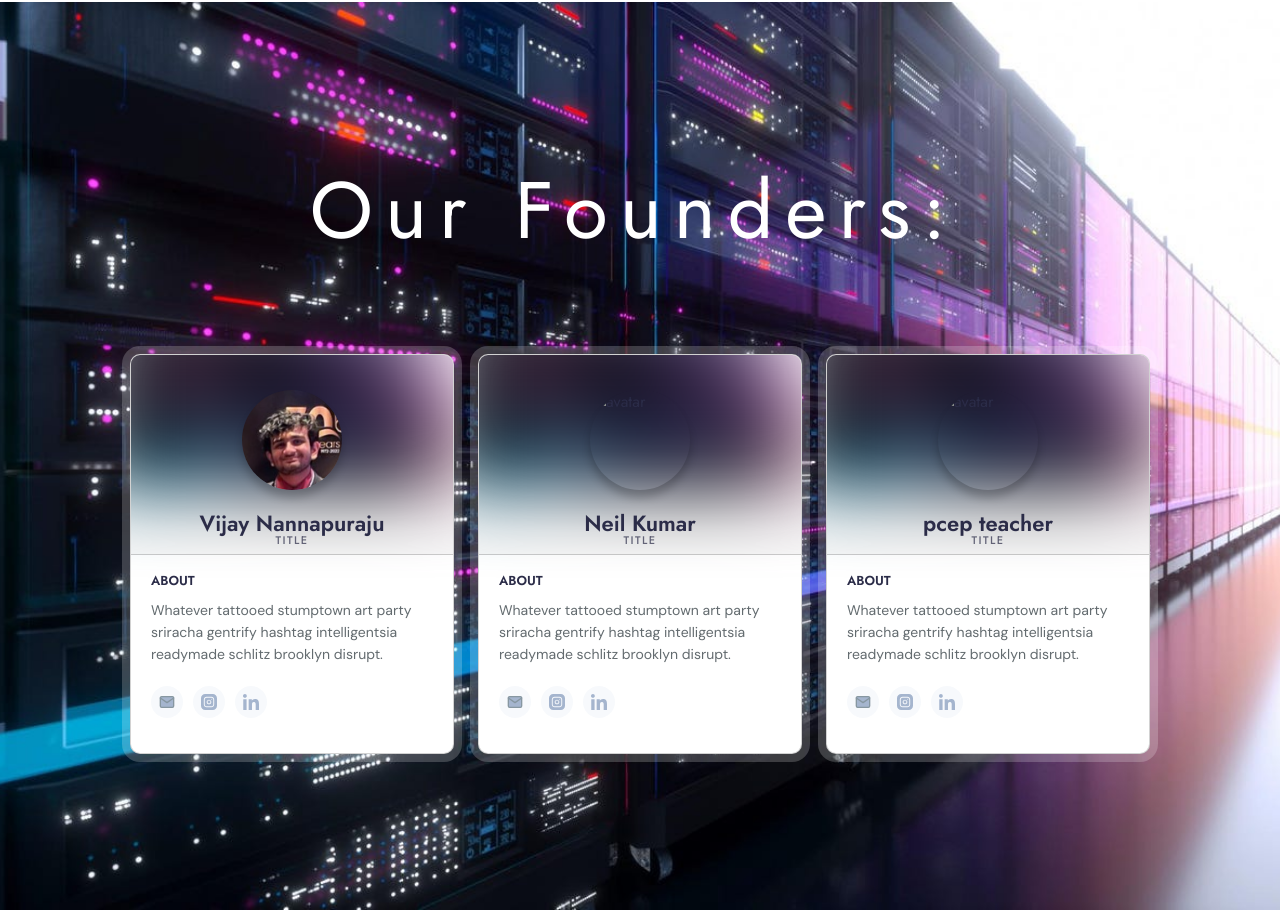
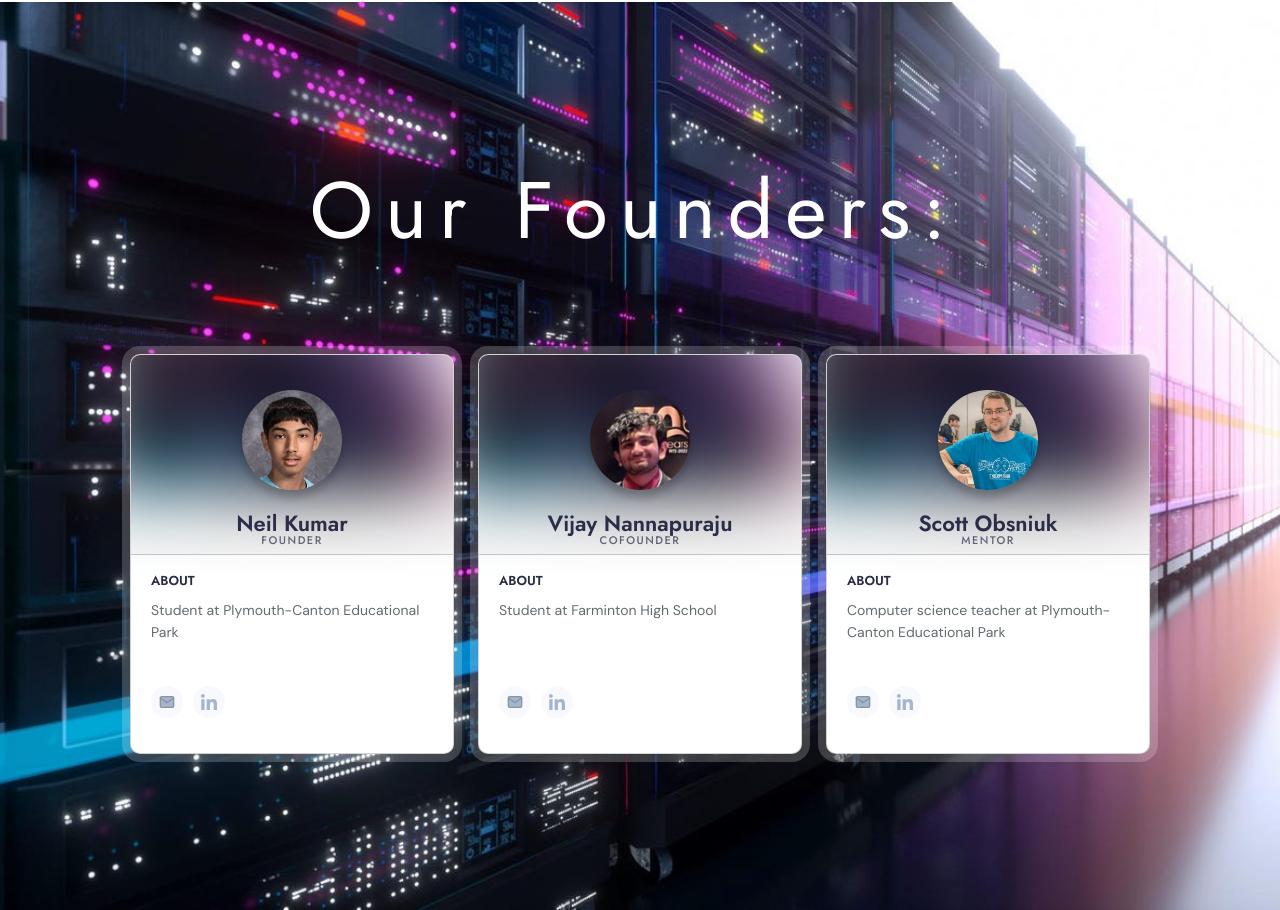
Before and after one commit to vijayn7/PC2ALL-Website, a plain HTML site: page index.html in a window 1280 px wide. Shown: the part 553-1463 px from the top of the page. Drawn offline with nearby package versions, Linux system fonts and the light colour scheme.

Commit message:
mobile test

```diff
--- a/index.html
+++ b/index.html
@@ -63,7 +63,8 @@
 
     <!-- Founders -->
     <section id="founders" style="padding-top: 20vh;">
-        <div class="container-sm">
+        <!-- one row -->
+        <div class="container-sm d-sm-none d-lg-block">
             <div class="row justify-content-center align-items-center">
                 <div class="typewriter">
                 <h1 class="display-1 text-white text-center">Our Founders:</h1>
@@ -77,14 +78,48 @@
                     <div class="card my-5">
                         <div class="card-header">
                             <div class="card-cover" style="background-image: url('assets/card-bg.jpeg')"></div>
-                            <img class="card-avatar" src="assets/vijay.png" alt="avatar" />
-                            <h1 class="card-fullname">Vijay Nannapuraju</h1>
-                            <h2 class="card-jobtitle">Title</h2>
+                            <img class="card-avatar" src="assets/neil.png" alt="avatar" />
+                            <h1 class="card-fullname">Neil Kumar</h1>
+                            <h2 class="card-jobtitle">Founder</h2>
                         </div>
                         <div class="card-main">
                             <div class="card-content">
                                 <div class="card-subtitle">ABOUT</div>
-                                <p class="card-desc">Whatever tattooed stumptown art party sriracha gentrify hashtag intelligentsia readymade schlitz brooklyn disrupt.</p>
+                                <p class="card-desc">Student at Plymouth-Canton Educational Park</p>
+                                <p class="card-desc text-white">Lorem ipsum dolor sit amet consectetur</p>
+                            </div>
+                            <div class="card-social">
+                                <!-- Email -->
+                                <a href="#">
+                                    <svg xmlns="http://www.w3.org/2000/svg" viewBox="0 0 24 24" fill="none" stroke="currentColor" stroke-width="2" stroke-linecap="round" stroke-linejoin="round">
+                                        <path d="M4 4h16c1.1 0 2 .9 2 2v12c0 1.1-.9 2-2 2H4c-1.1 0-2-.9-2-2V6c0-1.1.9-2 2-2z" />
+                                        <path d="M22 6l-10 7L2 6" />
+                                    </svg>
+                                </a>
+                                <!-- LinkedIn -->
+                                <a href="https://www.linkedin.com/in/neilqmr/">
+                                    <svg viewBox="0 0 24 24" xmlns="http://www.w3.org/2000/svg">
+                                        <path d="M23.994 24v-.001H24v-8.802c0-4.306-.927-7.623-5.961-7.623-2.42 0-4.044 1.328-4.707 2.587h-.07V7.976H8.489v16.023h4.97v-7.934c0-2.089.396-4.109 2.983-4.109 2.549 0 2.587 2.384 2.587 4.243V24zM.396 7.977h4.976V24H.396zM2.882 0C1.291 0 0 1.291 0 2.882s1.291 2.909 2.882 2.909 2.882-1.318 2.882-2.909A2.884 2.884 0 002.882 0z" />
+                                    </svg>
+                                </a>
+                            </div>
+                        </div>
+                    </div>
+                </div>
+                <div class="col">
+                    <!-- Card Two -->
+                    <div class="card my-5">
+                        <div class="card-header">
+                            <div class="card-cover" style="background-image: url('assets/card-bg.jpeg')"></div>
+                            <img class="card-avatar" src="assets/vijay.png" alt="avatar" />
+                            <h1 class="card-fullname">Vijay Nannapuraju</h1>
+                            <h2 class="card-jobtitle">CoFounder</h2>
+                        </div>
+                        <div class="card-main">
+                            <div class="card-content">
+                                <div class="card-subtitle">ABOUT</div>
+                                <p class="card-desc">Student at Farminton High School</p>
+                                <p class="card-desc text-white">Lorem ipsum dolor sit amet consectetur Lorem ipsum dolor sit amet.</p>
                             </div>
                             <div class="card-social">
                                 <!-- Email -->
@@ -92,14 +127,6 @@
                                     <svg xmlns="http://www.w3.org/2000/svg" viewBox="0 0 24 24" fill="none" stroke="currentColor" stroke-width="2" stroke-linecap="round" stroke-linejoin="round">
                                         <path d="M4 4h16c1.1 0 2 .9 2 2v12c0 1.1-.9 2-2 2H4c-1.1 0-2-.9-2-2V6c0-1.1.9-2 2-2z" />
                                         <path d="M22 6l-10 7L2 6" />
-                                    </svg>
-                                </a>
-                                <!-- Instagram -->
-                                <a href="https://www.instagram.com/vijay_n7_/">
-                                    <svg viewBox="0 0 512 512" xmlns="http://www.w3.org/2000/svg">
-                                        <path d="M301 256c0 24.852-20.148 45-45 45s-45-20.148-45-45 20.148-45 45-45 45 20.148 45 45zm0 0" />
-                                        <path d="M332 120H180c-33.086 0-60 26.914-60 60v152c0 33.086 26.914 60 60 60h152c33.086 0 60-26.914 60-60V180c0-33.086-26.914-60-60-60zm-76 211c-41.355 0-75-33.645-75-75s33.645-75 75-75 75 33.645 75 75-33.645 75-75 75zm86-146c-8.285 0-15-6.715-15-15s6.715-15 15-15 15 6.715 15 15-6.715 15-15 15zm0 0" />
-                                        <path d="M377 0H135C60.562 0 0 60.563 0 135v242c0 74.438 60.563 135 135 135h242c74.438 0 135-60.563 135-135V135C512 60.562 451.437 0 377 0zm45 332c0 49.625-40.375 90-90 90H180c-49.625 0-90-40.375-90-90V180c0-49.625 40.375-90 90-90h152c49.625 0 90 40.375 90 90zm0 0" />
                                     </svg>
                                 </a>
                                 <!-- LinkedIn -->
@@ -113,18 +140,19 @@
                     </div>
                 </div>
                 <div class="col">
-                    <!-- Card Two -->
+                    <!-- Card Three -->
                     <div class="card my-5">
                         <div class="card-header">
                             <div class="card-cover" style="background-image: url('assets/card-bg.jpeg')"></div>
-                            <img class="card-avatar" src="" alt="avatar" />
-                            <h1 class="card-fullname">Neil Kumar</h1>
-                            <h2 class="card-jobtitle">Title</h2>
+                            <img class="card-avatar" src="assets/scott.png" alt="avatar" />
+                            <h1 class="card-fullname">Scott Obsniuk</h1>
+                            <h2 class="card-jobtitle">Mentor</h2>
                         </div>
                         <div class="card-main">
                             <div class="card-content">
                                 <div class="card-subtitle">ABOUT</div>
-                                <p class="card-desc">Whatever tattooed stumptown art party sriracha gentrify hashtag intelligentsia readymade schlitz brooklyn disrupt.</p>
+                                <p class="card-desc">Computer science teacher at Plymouth-Canton Educational Park</p>
+                                <p class="card-desc text-white">Lorem ipsum dolor sit amet consectetur</p>
                             </div>
                             <div class="card-social">
                                 <!-- Email -->
@@ -134,16 +162,87 @@
                                         <path d="M22 6l-10 7L2 6" />
                                     </svg>
                                 </a>
-                                <!-- Instagram -->
+                                <!-- LinkedIn -->
                                 <a href="#">
-                                    <svg viewBox="0 0 512 512" xmlns="http://www.w3.org/2000/svg">
-                                        <path d="M301 256c0 24.852-20.148 45-45 45s-45-20.148-45-45 20.148-45 45-45 45 20.148 45 45zm0 0" />
-                                        <path d="M332 120H180c-33.086 0-60 26.914-60 60v152c0 33.086 26.914 60 60 60h152c33.086 0 60-26.914 60-60V180c0-33.086-26.914-60-60-60zm-76 211c-41.355 0-75-33.645-75-75s33.645-75 75-75 75 33.645 75 75-33.645 75-75 75zm86-146c-8.285 0-15-6.715-15-15s6.715-15 15-15 15 6.715 15 15-6.715 15-15 15zm0 0" />
-                                        <path d="M377 0H135C60.562 0 0 60.563 0 135v242c0 74.438 60.563 135 135 135h242c74.438 0 135-60.563 135-135V135C512 60.562 451.437 0 377 0zm45 332c0 49.625-40.375 90-90 90H180c-49.625 0-90-40.375-90-90V180c0-49.625 40.375-90 90-90h152c49.625 0 90 40.375 90 90zm0 0" />
+                                    <svg viewBox="0 0 24 24" xmlns="http://www.w3.org/2000/svg">
+                                        <path d="M23.994 24v-.001H24v-8.802c0-4.306-.927-7.623-5.961-7.623-2.42 0-4.044 1.328-4.707 2.587h-.07V7.976H8.489v16.023h4.97v-7.934c0-2.089.396-4.109 2.983-4.109 2.549 0 2.587 2.384 2.587 4.243V24zM.396 7.977h4.976V24H.396zM2.882 0C1.291 0 0 1.291 0 2.882s1.291 2.909 2.882 2.909 2.882-1.318 2.882-2.909A2.884 2.884 0 002.882 0z" />
+                                    </svg>
+                                </a>
+                            </div>
+                        </div>
+                    </div>
+                </div>
+
+            </div>
+        </div>
+        <!-- all in one col -->
+        <div class="container-sm d-md-none d-lg-none">
+            <div class="row justify-content-center align-items-center">
+                <div class="typewriter">
+                <h1 class="display-1 text-white text-center">Our Founders:</h1>
+                </div>
+            </div>
+            <!-- Cards -->
+            <div class="row justify-content-center align-items-center p-5">
+
+                <div class="col">
+                    <!-- Card One -->
+                    <div class="card my-5">
+                        <div class="card-header">
+                            <div class="card-cover" style="background-image: url('assets/card-bg.jpeg')"></div>
+                            <img class="card-avatar" src="assets/neil.png" alt="avatar" />
+                            <h1 class="card-fullname">Neil Kumar</h1>
+                            <h2 class="card-jobtitle">Founder</h2>
+                        </div>
+                        <div class="card-main">
+                            <div class="card-content">
+                                <div class="card-subtitle">ABOUT</div>
+                                <p class="card-desc">Student at Plymouth-Canton Educational Park</p>
+                                <p class="card-desc text-white">Lorem ipsum dolor sit amet consectetur</p>
+                            </div>
+                            <div class="card-social">
+                                <!-- Email -->
+                                <a href="#">
+                                    <svg xmlns="http://www.w3.org/2000/svg" viewBox="0 0 24 24" fill="none" stroke="currentColor" stroke-width="2" stroke-linecap="round" stroke-linejoin="round">
+                                        <path d="M4 4h16c1.1 0 2 .9 2 2v12c0 1.1-.9 2-2 2H4c-1.1 0-2-.9-2-2V6c0-1.1.9-2 2-2z" />
+                                        <path d="M22 6l-10 7L2 6" />
                                     </svg>
                                 </a>
                                 <!-- LinkedIn -->
-                                <a href="#">
+                                <a href="https://www.linkedin.com/in/neilqmr/">
+                                    <svg viewBox="0 0 24 24" xmlns="http://www.w3.org/2000/svg">
+                                        <path d="M23.994 24v-.001H24v-8.802c0-4.306-.927-7.623-5.961-7.623-2.42 0-4.044 1.328-4.707 2.587h-.07V7.976H8.489v16.023h4.97v-7.934c0-2.089.396-4.109 2.983-4.109 2.549 0 2.587 2.384 2.587 4.243V24zM.396 7.977h4.976V24H.396zM2.882 0C1.291 0 0 1.291 0 2.882s1.291 2.909 2.882 2.909 2.882-1.318 2.882-2.909A2.884 2.884 0 002.882 0z" />
+                                    </svg>
+                                </a>
+                            </div>
+                        </div>
+                    </div>
+                </div>
+                <div class="row">
+                    <!-- Card Two -->
+                    <div class="card my-5">
+                        <div class="card-header">
+                            <div class="card-cover" style="background-image: url('assets/card-bg.jpeg')"></div>
+                            <img class="card-avatar" src="assets/vijay.png" alt="avatar" />
+                            <h1 class="card-fullname">Vijay Nannapuraju</h1>
+                            <h2 class="card-jobtitle">CoFounder</h2>
+                        </div>
+                        <div class="card-main">
+                            <div class="card-content">
+                                <div class="card-subtitle">ABOUT</div>
+                                <p class="card-desc">Student at Farminton High School</p>
+                                <p class="card-desc text-white">Lorem ipsum dolor sit amet consectetur Lorem ipsum dolor sit amet.</p>
+                            </div>
+                            <div class="card-social">
+                                <!-- Email -->
+                                <a href="mailto:vijaynannapuraju@gmail.com">
+                                    <svg xmlns="http://www.w3.org/2000/svg" viewBox="0 0 24 24" fill="none" stroke="currentColor" stroke-width="2" stroke-linecap="round" stroke-linejoin="round">
+                                        <path d="M4 4h16c1.1 0 2 .9 2 2v12c0 1.1-.9 2-2 2H4c-1.1 0-2-.9-2-2V6c0-1.1.9-2 2-2z" />
+                                        <path d="M22 6l-10 7L2 6" />
+                                    </svg>
+                                </a>
+                                <!-- LinkedIn -->
+                                <a href="https://www.linkedin.com/in/vijay-nannapuraju-014983239/">
                                     <svg viewBox="0 0 24 24" xmlns="http://www.w3.org/2000/svg">
                                         <path d="M23.994 24v-.001H24v-8.802c0-4.306-.927-7.623-5.961-7.623-2.42 0-4.044 1.328-4.707 2.587h-.07V7.976H8.489v16.023h4.97v-7.934c0-2.089.396-4.109 2.983-4.109 2.549 0 2.587 2.384 2.587 4.243V24zM.396 7.977h4.976V24H.396zM2.882 0C1.291 0 0 1.291 0 2.882s1.291 2.909 2.882 2.909 2.882-1.318 2.882-2.909A2.884 2.884 0 002.882 0z" />
                                     </svg>
@@ -157,14 +256,15 @@
                     <div class="card my-5">
                         <div class="card-header">
                             <div class="card-cover" style="background-image: url('assets/card-bg.jpeg')"></div>
-                            <img class="card-avatar" src="" alt="avatar" />
-                            <h1 class="card-fullname">pcep teacher</h1>
-                            <h2 class="card-jobtitle">Title</h2>
+                            <img class="card-avatar" src="assets/scott.png" alt="avatar" />
+                            <h1 class="card-fullname">Scott Obsniuk</h1>
+                            <h2 class="card-jobtitle">Mentor</h2>
                         </div>
                         <div class="card-main">
                             <div class="card-content">
                                 <div class="card-subtitle">ABOUT</div>
-                                <p class="card-desc">Whatever tattooed stumptown art party sriracha gentrify hashtag intelligentsia readymade schlitz brooklyn disrupt.</p>
+                                <p class="card-desc">Computer science teacher at Plymouth-Canton Educational Park</p>
+                                <p class="card-desc text-white">Lorem ipsum dolor sit amet consectetur</p>
                             </div>
                             <div class="card-social">
                                 <!-- Email -->
@@ -172,14 +272,6 @@
                                     <svg xmlns="http://www.w3.org/2000/svg" viewBox="0 0 24 24" fill="none" stroke="currentColor" stroke-width="2" stroke-linecap="round" stroke-linejoin="round">
                                         <path d="M4 4h16c1.1 0 2 .9 2 2v12c0 1.1-.9 2-2 2H4c-1.1 0-2-.9-2-2V6c0-1.1.9-2 2-2z" />
                                         <path d="M22 6l-10 7L2 6" />
-                                    </svg>
-                                </a>
-                                <!-- Instagram -->
-                                <a href="#">
-                                    <svg viewBox="0 0 512 512" xmlns="http://www.w3.org/2000/svg">
-                                        <path d="M301 256c0 24.852-20.148 45-45 45s-45-20.148-45-45 20.148-45 45-45 45 20.148 45 45zm0 0" />
-                                        <path d="M332 120H180c-33.086 0-60 26.914-60 60v152c0 33.086 26.914 60 60 60h152c33.086 0 60-26.914 60-60V180c0-33.086-26.914-60-60-60zm-76 211c-41.355 0-75-33.645-75-75s33.645-75 75-75 75 33.645 75 75-33.645 75-75 75zm86-146c-8.285 0-15-6.715-15-15s6.715-15 15-15 15 6.715 15 15-6.715 15-15 15zm0 0" />
-                                        <path d="M377 0H135C60.562 0 0 60.563 0 135v242c0 74.438 60.563 135 135 135h242c74.438 0 135-60.563 135-135V135C512 60.562 451.437 0 377 0zm45 332c0 49.625-40.375 90-90 90H180c-49.625 0-90-40.375-90-90V180c0-49.625 40.375-90 90-90h152c49.625 0 90 40.375 90 90zm0 0" />
                                     </svg>
                                 </a>
                                 <!-- LinkedIn -->
```
Also changed, not shown: assets/neil.png (added), assets/scott.png (added).
